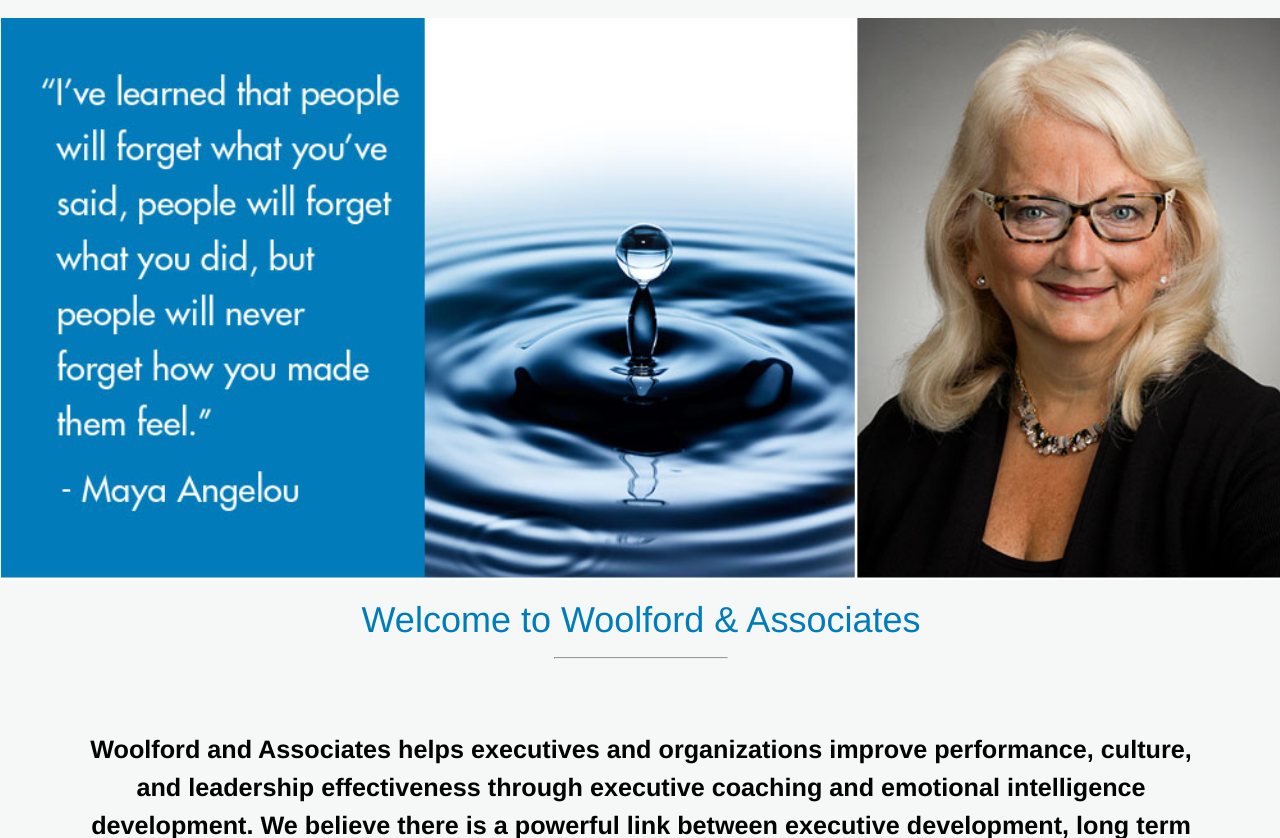
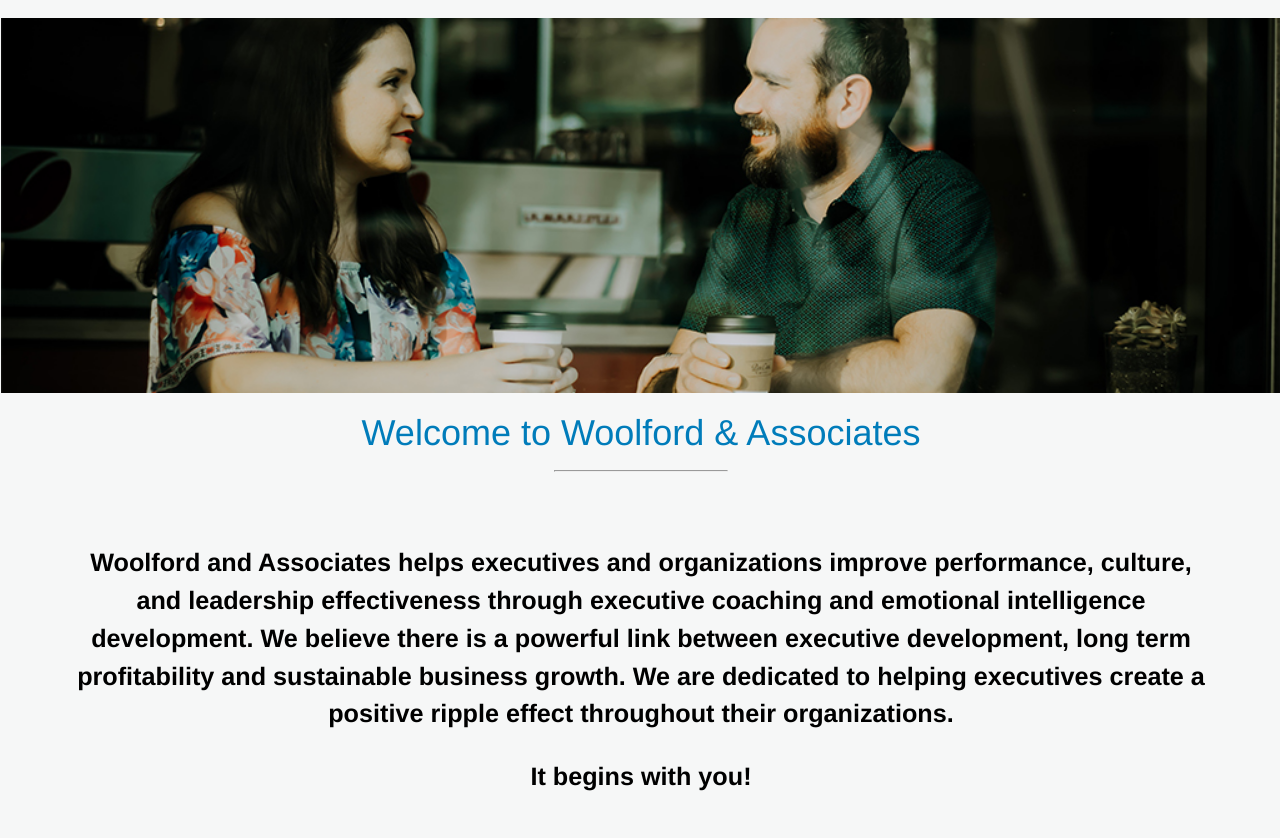
Before and after one commit to imaginatiiinc/woolfordandassociates, a PHP site: page / in a window 1280 px wide. Shown: the part 167-1005 px from the top of the page. Run offline with PHP 8.4, Linux system fonts and the light colour scheme; some libraries are stand-ins or nearby versions.

Commit message:
home
image added

```diff
--- a/index.php
+++ b/index.php
@@ -17,7 +17,7 @@
 
 			   					   			</div> <!-- end col-three -->
 
-			   					   			<a href= "http://www.woolfordandassociates.com/bio.php"> <img style="width:100% ;margin:0 auto; display:block" src="imgs/main_bg_image_alt.jpg"> </a>
+			   					   			<a href= "http://www.woolfordandassociates.com/bio.php"> <img style="width:100% ;margin:0 auto; display:block" src="imgs/woolford-home.jpg"> </a>
 
 
 	           </div> <!-- end big picture -->
```
Also changed, not shown: imgs/woolford-home.jpg (added), 1 other file.
